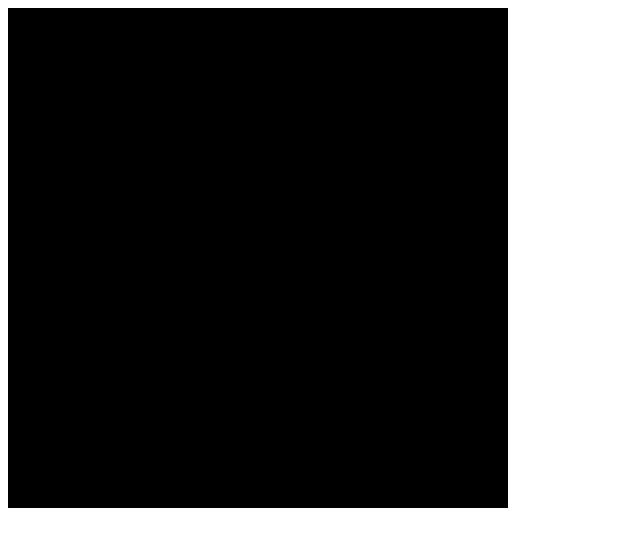
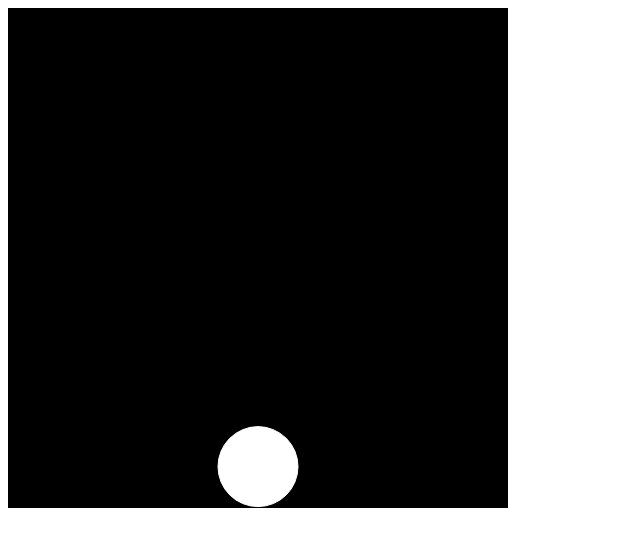
Before and after one commit to Copyes/canvas, a plain HTML site: page ball/speed.html in a window 1280 px wide. Shown: the whole page, without its empty margins (0-640 px from the left). Drawn offline with Linux system fonts and the light colour scheme.

Commit message:
Acceleration motion

```diff
--- a/ball/speed.html
+++ b/ball/speed.html
@@ -37,37 +37,128 @@
 	// }
 
 	// 速度分解的运动
+	// window.onload = function(){
+	// 	var canvas = document.getElementById('canvas');
+	// 	var context = canvas.getContext('2d');
+
+	// 	var ball = new Ball();
+
+	// 	ball.x = canvas.width / 2;
+	// 	ball.y = canvas.height / 2;
+
+	// 	var angle = 30;
+	// 	var speed = 5;
+
+
+	// 	(function drawFram(){
+
+	// 		window.requestAnimationFrame(drawFram, context);
+	// 		context.clearRect(0,0, canvas.width, canvas.height);
+
+	// 		var vx = Math.cos(angle * Math.PI / 180) * speed;
+	// 		var vy = Math.sin(angle * Math.PI / 180) * speed;
+
+	// 		//angle += 1;
+
+	// 		ball.x += vx;
+	// 		ball.y += vy;
+
+
+	// 		ball.draw(context);
+
+	// 	})();
+	// }
+	//
+	// 	沿坐标轴的加速运动
+	// window.onload = function(){
+	// 	var canvas = document.getElementById('canvas');
+	// 	var context = canvas.getContext('2d');
+
+	// 	var ball = new Ball(20);
+
+	// 	ball.x = canvas.width / 2;
+	// 	ball.y = canvas.height / 2;
+
+	// 	var vx = 0,
+	// 		ax = 0.1; // 加速度
+
+	// 	(function drawFram(){
+	// 		window.requestAnimationFrame(drawFram, context);
+
+	// 		context.clearRect(0,0,canvas.width, canvas.height);
+
+
+	// 		vx += ax;  // vt ＝ v0 + at;
+	// 		ball.x += vx;
+
+	// 		ball.draw(context);
+	// 	})();
+	// }
+	//
+	// 加速度的合成和分解
+	// window.onload = function(){
+	// 	var canvas = document.getElementById('canvas');
+	// 	var context = canvas.getContext('2d');
+
+	// 	var ball = new Ball(20);
+	// 	ball.x = 0;
+	// 	ball.y = 0;
+
+	// 	var vx = 0, vy = 0,
+	// 		ax = 0, ay = 0, // 横纵坐标的加速度
+	// 		angle = 30,
+	// 		a = 0.05; // 定义加速度的大小
+
+	// 	(function drawFram(){
+	// 		window.requestAnimationFrame(drawFram, context);
+	// 		context.clearRect(0,0,canvas.width,canvas.height);
+
+	// 		// 加速度分解
+	// 		ax = Math.cos(angle * Math.PI / 180) * a;
+	// 		ay = Math.sin(angle * Math.PI / 180) * a;
+
+	// 		vx += ax;
+	// 		vy += ay;
+
+	// 		ball.x += vx;
+	// 		ball.y += vy;
+
+	// 		ball.draw(context);
+	// 	})();
+	// }
+	//
+	// 自由落体运动
 	window.onload = function(){
 		var canvas = document.getElementById('canvas');
 		var context = canvas.getContext('2d');
 
 		var ball = new Ball();
-
 		ball.x = canvas.width / 2;
 		ball.y = canvas.height / 2;
 
-		var angle = 30;
-		var speed = 5;
+		var vy = 0,
+			g = 0.2 // 重力加速度
+			bounce = -0.8; // 定义反弹洗漱
 
+		// 碰撞检测
+		function checkBounce(ball){
+			if(ball.y + ball.radius > canvas.height){
+				ball.y = canvas.height - ball.radius;
+				vy *= bounce;  // 速度反向并减速
+			}
+		}
 
 		(function drawFram(){
+			window.requestAnimationFrame(drawFram, context);
+			context.clearRect(0,0,canvas.width, canvas.height);
 
-			window.requestAnimationFrame(drawFram, context);
-			context.clearRect(0,0, canvas.width, canvas.height);
-
-			var vx = Math.cos(angle * Math.PI / 180) * speed;
-			var vy = Math.sin(angle * Math.PI / 180) * speed;
-
-			//angle += 1;
-
-			ball.x += vx;
+			vy += g;
 			ball.y += vy;
 
-
+			checkBounce(ball);
 			ball.draw(context);
 
 		})();
-
 	}
 </script>
 </html>
```
Also changed, not shown: 1 other file.
